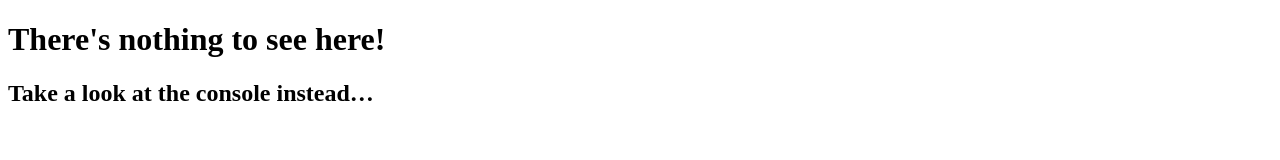
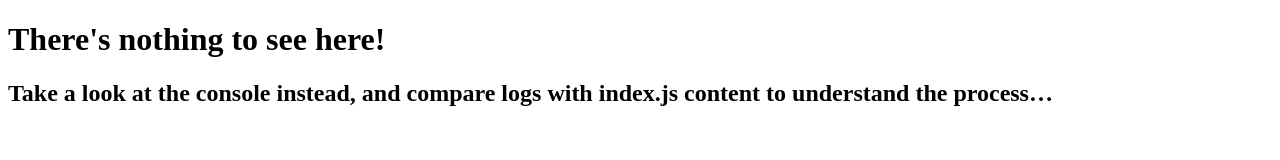
Before and after one commit to ianniscamillieri/callback-flow, a plain HTML site: page index.html in a window 1280 px wide. Drawn offline with Linux system fonts and the light colour scheme.

Commit message:
some improvements

```diff
--- a/index.html
+++ b/index.html
@@ -8,7 +8,7 @@
 
 <body>
   <h1>There's nothing to see here!</h1>
-  <h2>Take a look at the console instead…</h2>
+  <h2>Take a look at the console instead, and compare logs with index.js content to understand the process…</h2>
 </body>
 
 <script type="text/javascript" src="index.js"></script>
```
Also changed, not shown: index.js (+9 -6 lines).
